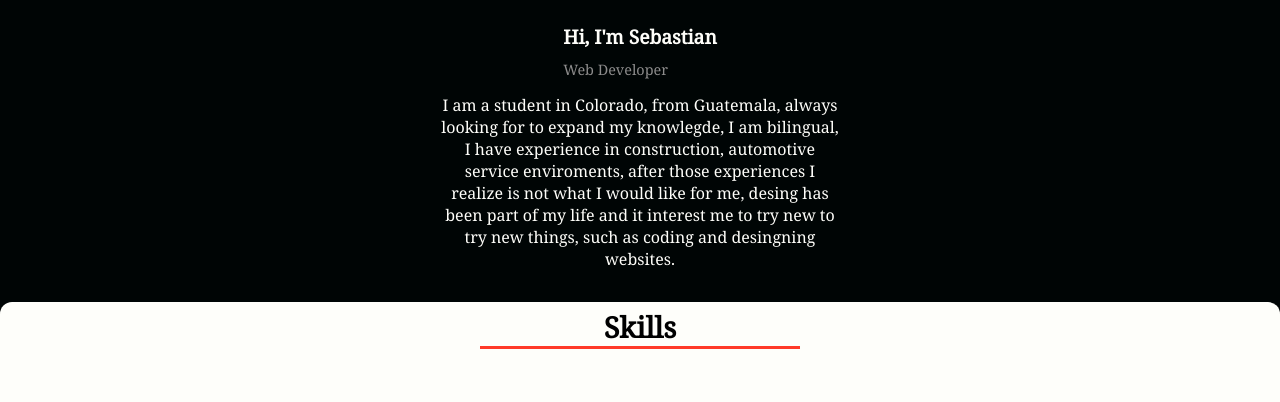
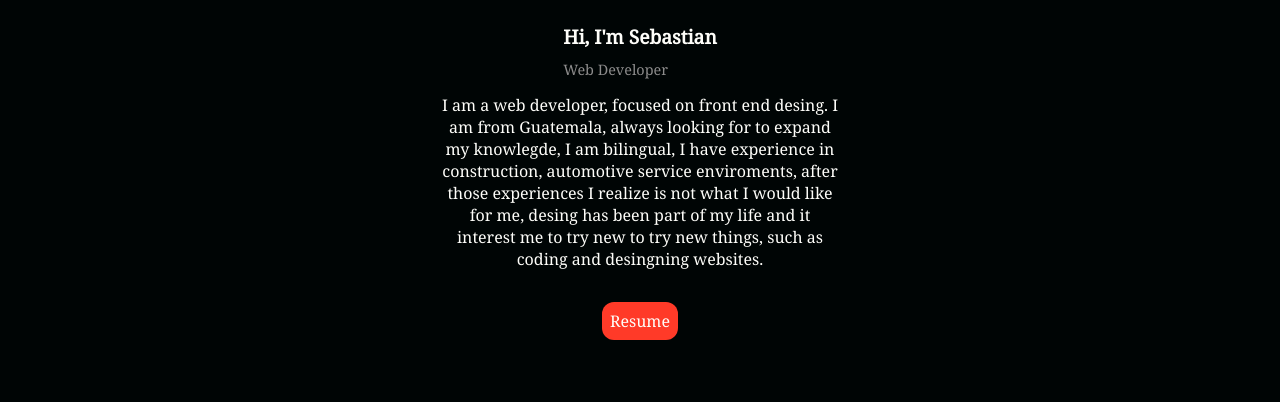
Before and after one commit to sgamarro/final-portfolio, a website: page public/index.html in a window 1280 px wide. Shown: the part 243-645 px from the top of the page. Drawn offline with Linux system fonts and the light colour scheme.

Commit message:
resume set-up

```diff
--- a/public/index.html
+++ b/public/index.html
@@ -43,12 +43,12 @@
                 <span>Web Developer</span>
             </div>
             <p>
-                I am a student in Colorado, from Guatemala, always looking for to expand my knowlegde, I am bilingual, I
+                I am  a web developer, focused on front end desing. I am from Guatemala, always looking for to expand my knowlegde, I am bilingual, I
                 have experience in construction, automotive service enviroments, after those experiences I realize is
                 not what I would like for me, desing has been part of my life and it interest me to try new to try new
                 things, such as coding and desingning websites.
             </p>
-
+            <a href="./Resume (1).pdf" target="_blank">Resume</a>
         </section>
         <section id="skills-section">
             <h3>Skills</h3>
--- a/public/style.css
+++ b/public/style.css
@@ -189,6 +189,17 @@ nav ul li a.active {
     font-size: 1rem;
     max-width: 25rem;
     margin: 0 auto;
+
+}
+
+#about-me-section a{
+    background-color: var(--terceary-color);
+    color: var(--secondary-color);
+    padding: 0.5rem;
+    margin: 2rem;
+    text-decoration: none;
+    font-family: inherit;
+    border-radius:12px ;
 
 }
 
--- a/src/server.js
+++ b/src/server.js
@@ -46,7 +46,6 @@ app.post('/send', function (req,res){
 })
 
 
-
 app.listen(PORT, ()=>{
     console.log("Server is working on port" + PORT)
 })
```
Also changed, not shown: 1 other file.
